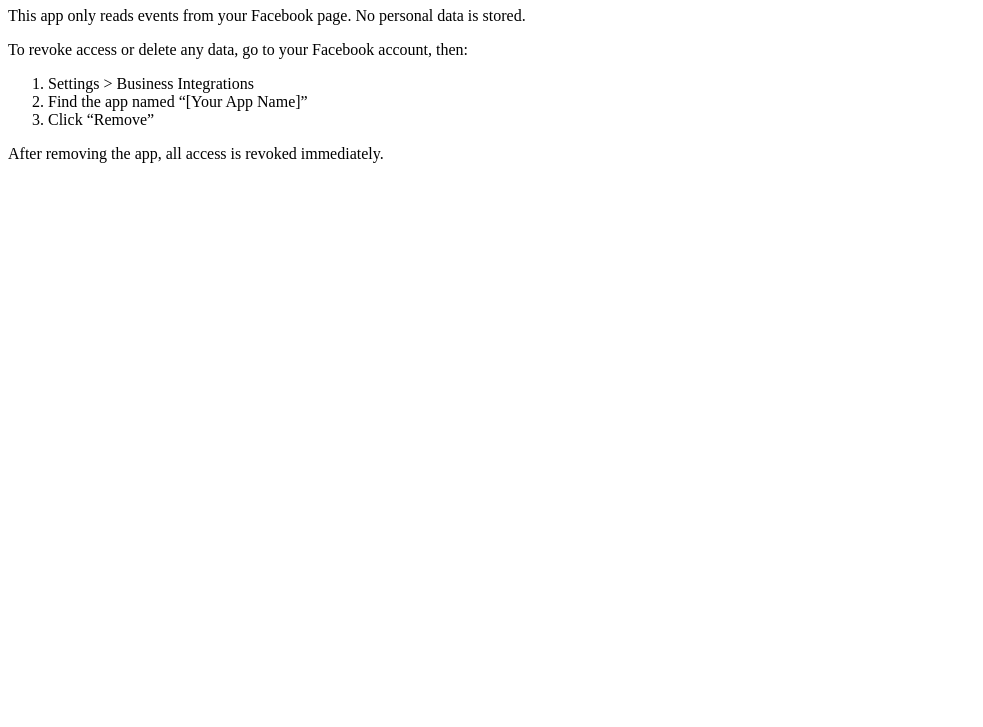
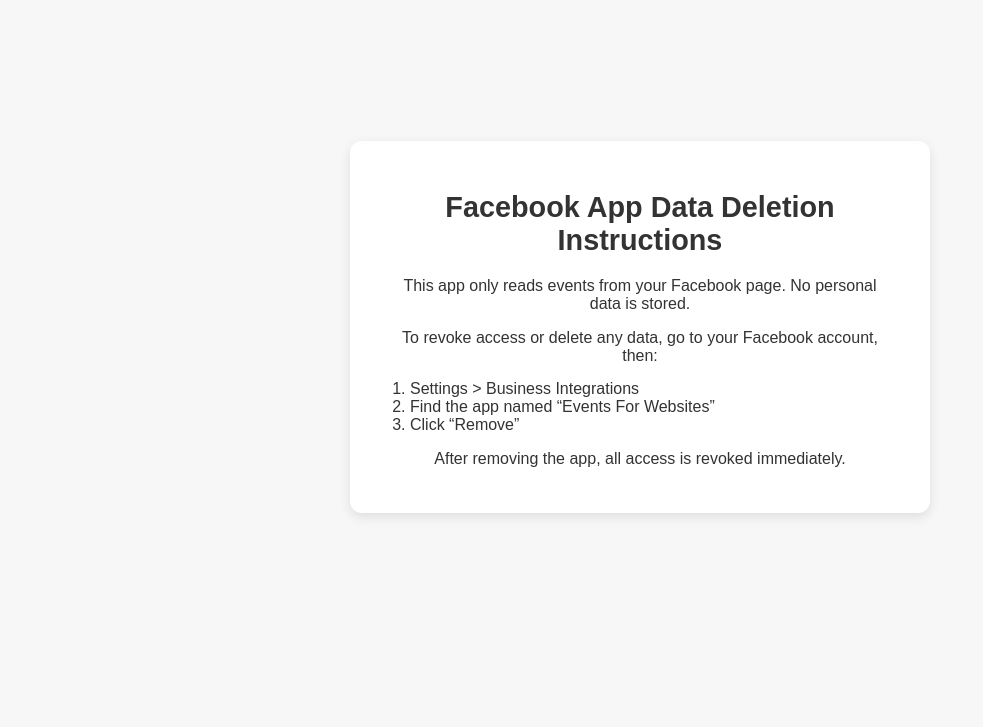
Before and after one commit to blackwell-tech/facebook-events, a plain HTML site: page delete-data.html in a window 1280 px wide. Shown: the part 73-800 px from the top of the page, without its empty margins (0-983 px from the left). Drawn offline with Linux system fonts and the light colour scheme.

Commit message:
Refactor HTML for data deletion instructions

```diff
--- a/delete-data.html
+++ b/delete-data.html
@@ -3,22 +3,50 @@
 <head>
   <meta charset="UTF-8">
   <title>Data Deletion Instructions</title>
+  <style>
+    body {
+      font-family: Arial, sans-serif;
+      display: flex;
+      justify-content: center;
+      align-items: center;
+      height: 100vh;
+      margin: 0;
+      background-color: #f7f7f7;
+      color: #333;
+    }
+    .container {
+      text-align: center;
+      background: #fff;
+      padding: 30px 40px;
+      border-radius: 12px;
+      box-shadow: 0 4px 12px rgba(0,0,0,0.1);
+      max-width: 500px;
+    }
+    h1 {
+      font-size: 1.8em;
+      margin-bottom: 20px;
+    }
+    ol {
+      text-align: left;
+      margin: 15px auto;
+      padding-left: 20px;
+    }
+    p {
+      margin-bottom: 15px;
+    }
+  </style>
 </head>
 <body>
-  <h1>Facebook App Data Deletion Instructions</h1>
-  <p>
-    This app only reads events from your Facebook page. No personal data is stored.
-  </p>
-  <p>
-    To revoke access or delete any data, go to your Facebook account, then:
-  </p>
-  <ol>
-    <li>Settings &gt; Business Integrations</li>
-    <li>Find the app named “[Your App Name]”</li>
-    <li>Click “Remove”</li>
-  </ol>
-  <p>
-    After removing the app, all access is revoked immediately.
-  </p>
+  <div class="container">
+    <h1>Facebook App Data Deletion Instructions</h1>
+    <p>This app only reads events from your Facebook page. No personal data is stored.</p>
+    <p>To revoke access or delete any data, go to your Facebook account, then:</p>
+    <ol>
+      <li>Settings &gt; Business Integrations</li>
+      <li>Find the app named “Events For Websites”</li>
+      <li>Click “Remove”</li>
+    </ol>
+    <p>After removing the app, all access is revoked immediately.</p>
+  </div>
 </body>
 </html>
```
